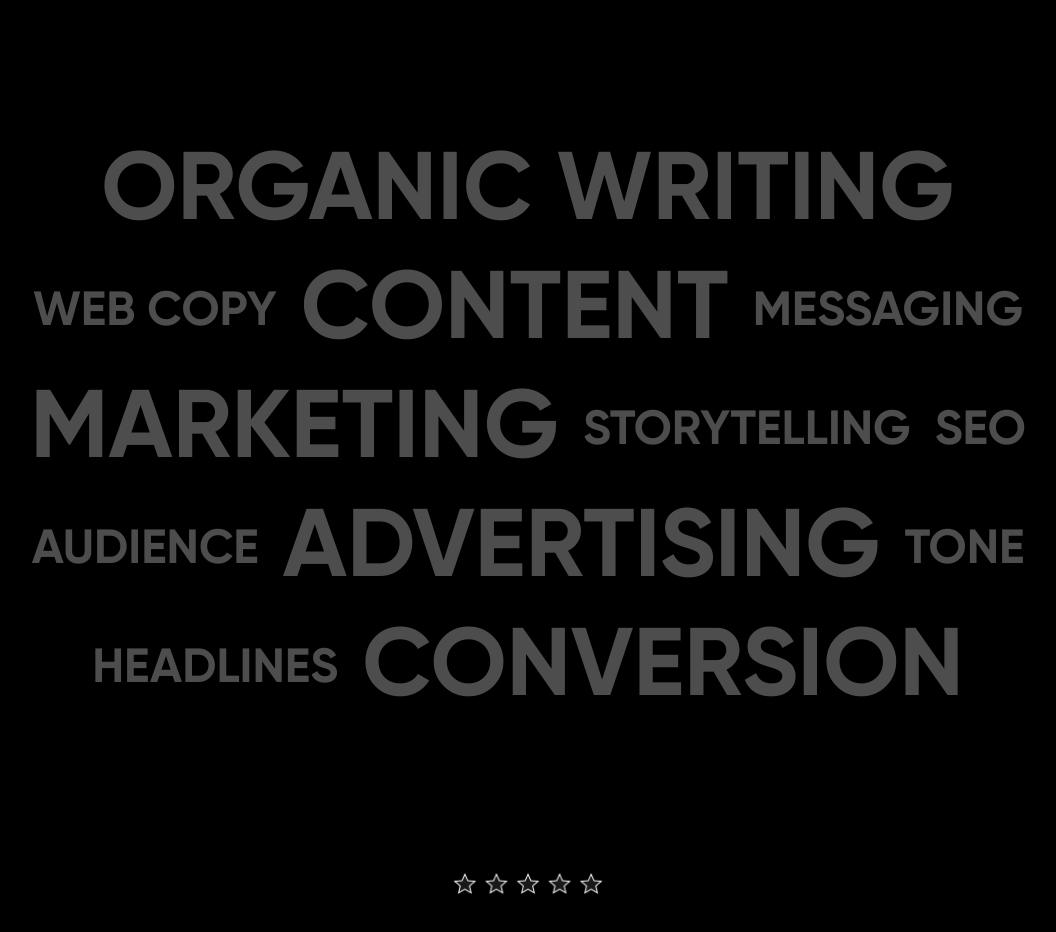
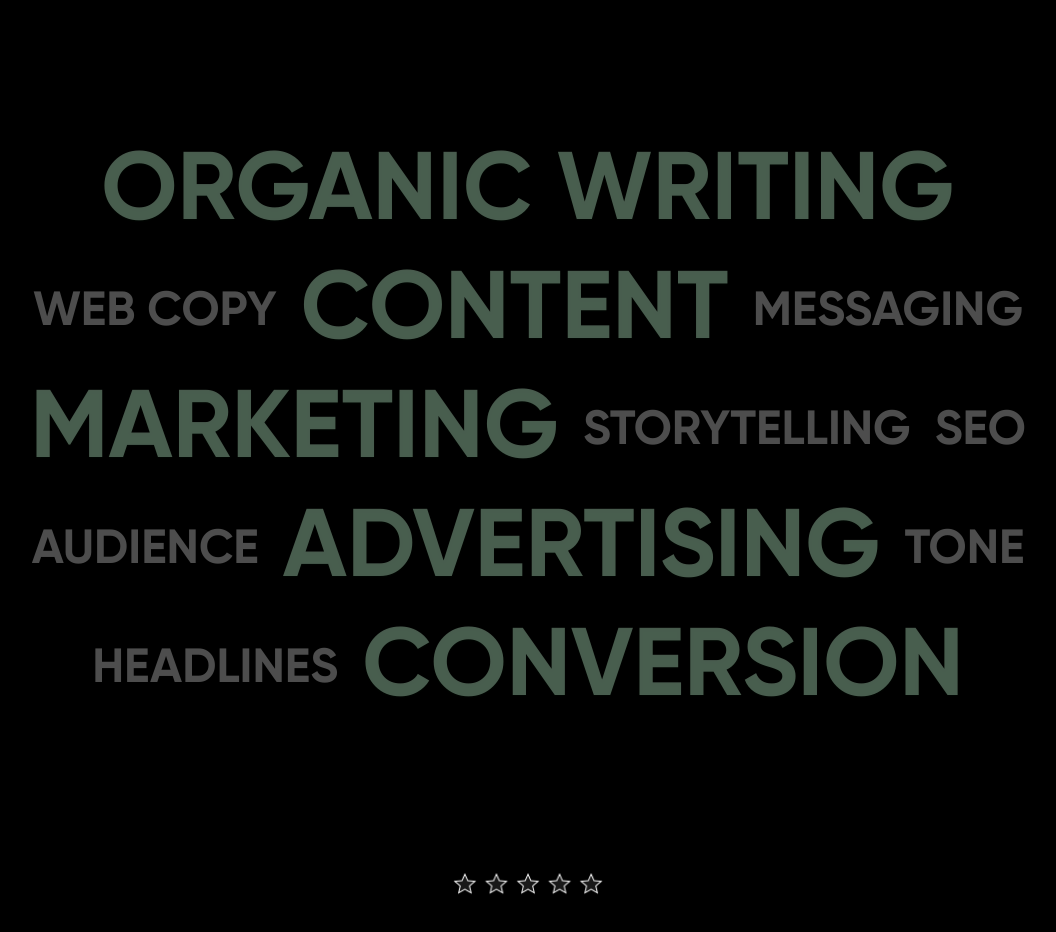
Before and after one commit to OlaoreFouad/garnicopies-frontend, a Next.js app in the folder garnicopes/: page /about in a window 1280 px wide. Shown: the part 1480-2412 px from the top of the page, without its empty margins (112-1168 px from the left). Built offline with nearby package versions, Linux system fonts and the light colour scheme.

Commit message:
feat: working on animation

```diff
--- a/garnicopes/app/landing_page/_landing.scss
+++ b/garnicopes/app/landing_page/_landing.scss
@@ -658,9 +658,6 @@
   }
 }
 
-
-
-
 //This is part of the portfolio section
 .strength {
   margin: 15vh auto;
@@ -730,6 +727,7 @@
         @media screen and (max-width: 320px) {
           font-size: em;
         }
+        // animation: glowUp 1.5s infinite;
 
         // &.one{
         //   animation: glowUp 1.5s 1s infinite;
@@ -750,16 +748,49 @@
         //   }
         // }
 
+        &.one {
+          animation: glowUp 1.5s infinite;
+          animation-delay: 0s;
+        }
+        &.two {
+          animation: glowUp 1.5s infinite;
+          animation-delay: 1.5s;
+        }
+        &.three {
+          animation: glowUp 1.5s infinite;
+          animation-delay: 3s;
+        }
+        &.four {
+          animation: glowUp 1.5s infinite;
+          animation-delay: 4.5s;
+        }
+        &.five {
+          animation: glowUp 1.5s infinite;
+          animation-delay: 6s;
+        }
+
+        &.one,
+        &.two,
+        &.three,
+        &.four,
+        &.five {
+          transition: 0.5s;
+          cursor: pointer;
+          user-select: none;
+          &:hover {
+            color: #626262;
+            transform: scale(1.1);
+            animation: none;
+          }
+        }
         @keyframes glowUp {
-          0% {
+          0%,
+          100% {
             color: #ffffff4d;
           }
           50% {
             color: $green;
-            text-shadow: 0px 20px 20px rgba(31, 194, 77, 0.5);
-          }
-          100% {
-            color: #ffffff4d;
+            text-shadow: 0px 10px 20px rgba(31, 194, 77, 0.349);
           }
         }
       }
--- a/garnicopes/app/styles/styles.css
+++ b/garnicopes/app/styles/styles.css
@@ -985,16 +985,43 @@ footer ul li a:hover {
     font-size: em;
   }
 }
+.strength__descriptions p.bold.one {
+  animation: glowUp 1.5s infinite;
+  animation-delay: 0s;
+}
+.strength__descriptions p.bold.two {
+  animation: glowUp 1.5s infinite;
+  animation-delay: 1.5s;
+}
+.strength__descriptions p.bold.three {
+  animation: glowUp 1.5s infinite;
+  animation-delay: 3s;
+}
+.strength__descriptions p.bold.four {
+  animation: glowUp 1.5s infinite;
+  animation-delay: 4.5s;
+}
+.strength__descriptions p.bold.five {
+  animation: glowUp 1.5s infinite;
+  animation-delay: 6s;
+}
+.strength__descriptions p.bold.one, .strength__descriptions p.bold.two, .strength__descriptions p.bold.three, .strength__descriptions p.bold.four, .strength__descriptions p.bold.five {
+  transition: 0.5s;
+  cursor: pointer;
+  user-select: none;
+}
+.strength__descriptions p.bold.one:hover, .strength__descriptions p.bold.two:hover, .strength__descriptions p.bold.three:hover, .strength__descriptions p.bold.four:hover, .strength__descriptions p.bold.five:hover {
+  color: #626262;
+  transform: scale(1.1);
+  animation: none;
+}
 @keyframes glowUp {
-  0% {
+  0%, 100% {
     color: rgba(255, 255, 255, 0.3019607843);
   }
   50% {
     color: #1fc24d;
-    text-shadow: 0px 20px 20px rgba(31, 194, 77, 0.5);
-  }
-  100% {
-    color: rgba(255, 255, 255, 0.3019607843);
+    text-shadow: 0px 10px 20px rgba(31, 194, 77, 0.349);
   }
 }
 
```
Also changed, not shown: 1 other file (tests, documents, lock files or other folders).
